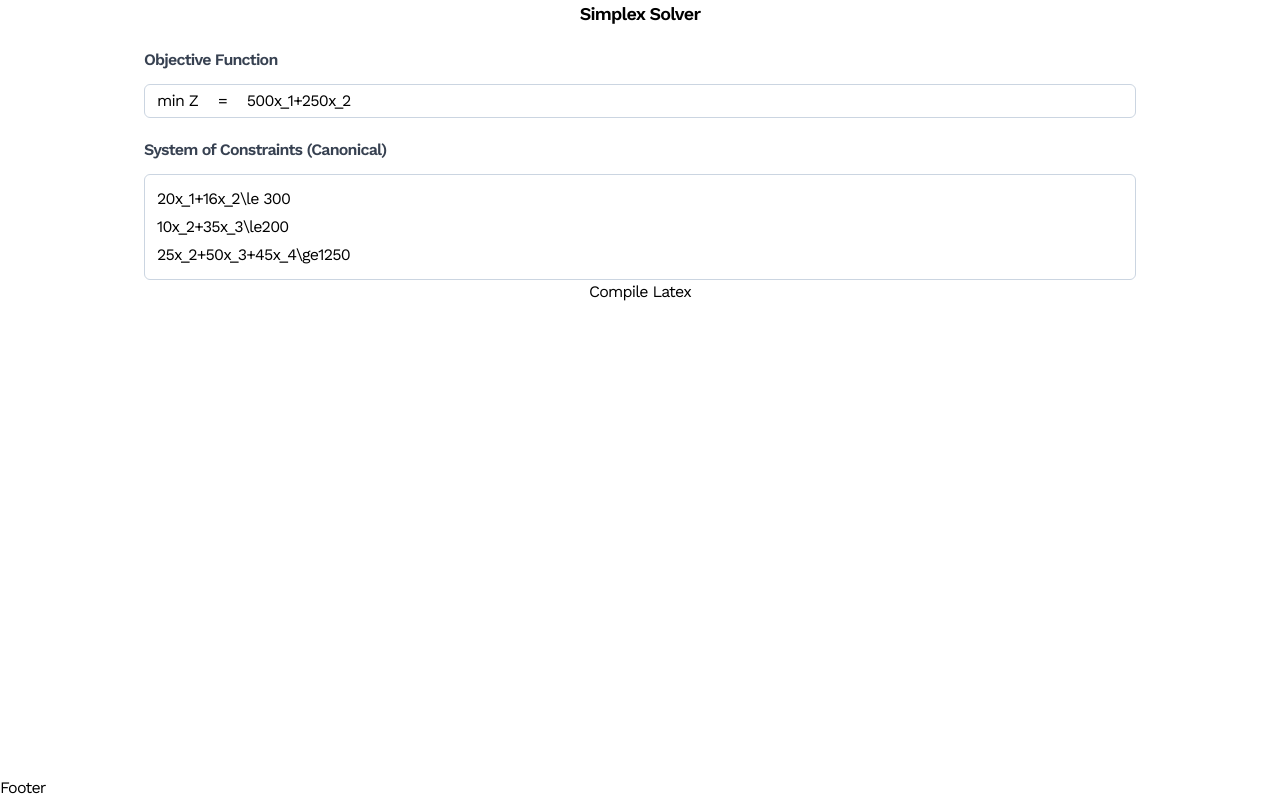
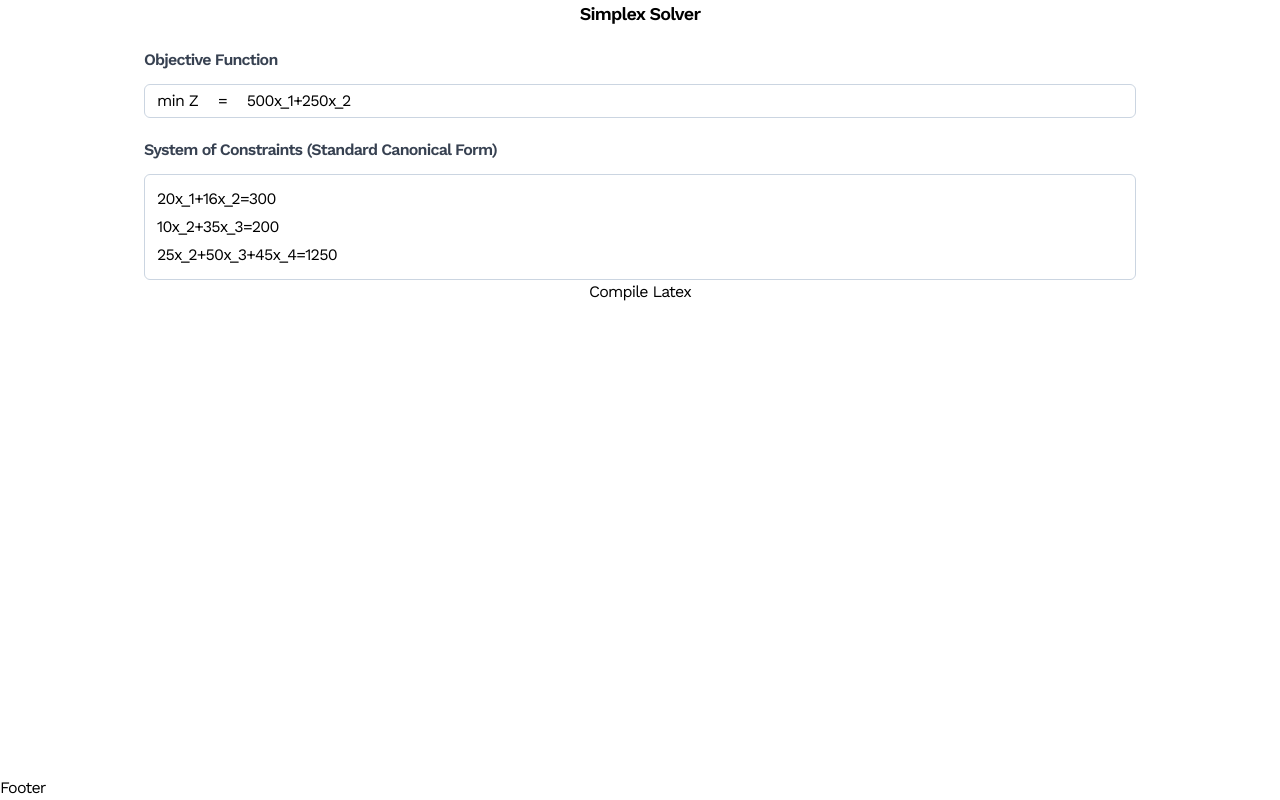
Before and after one commit to Blankeos/simplex-solver, a Next.js app: page / in a window 1280 px wide. Built offline with nearby package versions, Linux system fonts and the light colour scheme.

Commit message:
Separated parsing in util func (not working yet)

```diff
--- a/src/pages/index.tsx
+++ b/src/pages/index.tsx
@@ -5,13 +5,13 @@ import MathField from "../components/MathField";
 
 import { compile } from "mathjs";
 import produce from "immer";
+import inputToMatrix from "@/util/inputToMatrix";
 
-const initialInput = {
+const initialInput: InputType = {
   z: "500x_1+250x_2",
-  /* prettier-ignore */ constraints: ["20x_1+16x_2\\le 300", "10x_2+35x_3\\le200", "25x_2+50x_3+45x_4\\ge1250"],
+  /* prettier-ignore */ constraints: ["20x_1+16x_2=300", "10x_2+35x_3=200", "25x_2+50x_3+45x_4=1250"],
 };
 
-type BaseStateType = typeof initialInput;
 type ACTIONS =
   | {
       type: "setZ";
@@ -28,7 +28,7 @@ type ACTIONS =
 const Home: NextPage = () => {
   const [latex, setLatex] = useState("");
   const [input, dispatch] = useReducer(
-    produce((draft: BaseStateType, action: ACTIONS) => {
+    produce((draft: InputType, action: ACTIONS) => {
       switch (action.type) {
         case "setZ":
           draft.z = action.payload;
@@ -46,8 +46,7 @@ const Home: NextPage = () => {
   );
 
   function handleCompile() {
-    const parsed = latex.split(/[+\-\s]/g);
-    console.log(parsed);
+    inputToMatrix(input);
   }
   return (
     <div className="min-h-screen flex flex-col">
@@ -79,7 +78,7 @@ const Home: NextPage = () => {
             </div>
             <div className="mt-3">
               <h2 className="font-semibold mb-3 text-gray-700">
-                System of Constraints (Canonical)
+                System of Constraints (Standard Canonical Form)
               </h2>
               <div className="flex flex-col gap-y-1 bg-white p-3 px-3 border border-slate-300 rounded-md">
                 {input.constraints.map((constraint, i) => {
--- /dev/null
+++ b/src/util/inputToMatrix.ts
@@ -0,0 +1,21 @@
+export default function inputToMatrix(input: InputType) {
+  console.log(exp(input.z));
+  //   const zSplit = "2x^3+4x^2-6x+1=0".match(/^(-?\d+)([a-z]*)|(-)?([a-z]+)$/gi);
+  //   //   const zSplit = input.z.match(/(-?\d+)x\^?(\d+)?/);
+  //   //
+  //   //   const zSplit = input.z.split(/[+\-\s]/g);
+  //   console.log(typeof zSplit);
+  //   console.log(zSplit);
+}
+
+function exp(term: string) {
+  const matches = term.match(/(-?[0-9]*)([a-zA-Z]*)/);
+  if (matches === null) return;
+  return [convertNumMatch(matches[1]), matches[2]];
+}
+
+function convertNumMatch(numMatch: string) {
+  if (!numMatch) return "0";
+  else if (numMatch === "-") return "-1";
+  else return numMatch;
+}
```
